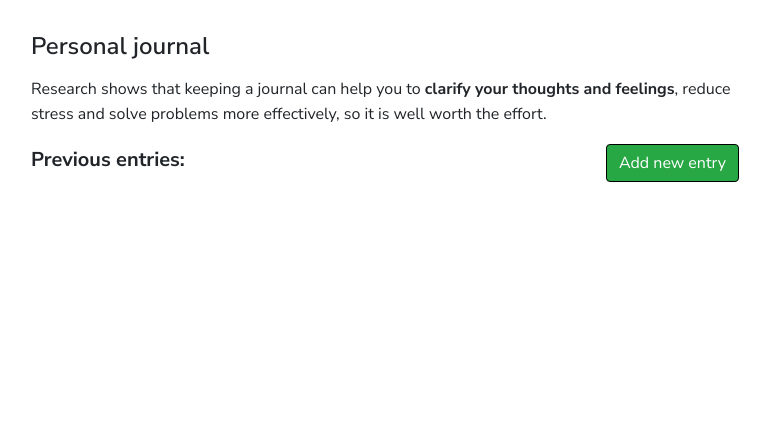
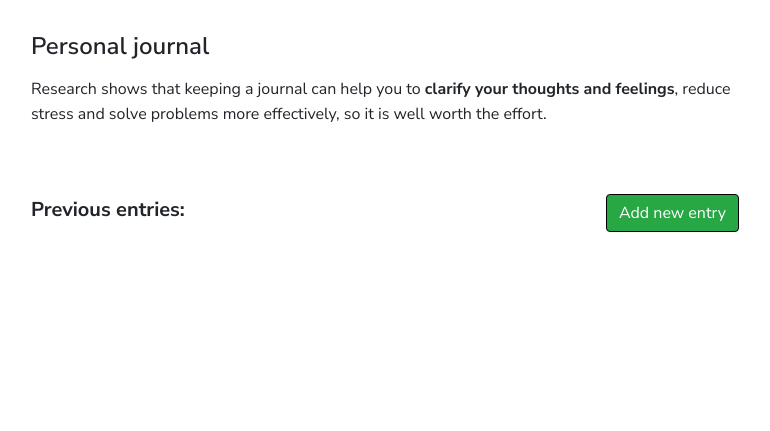
Before and after one commit to vladoprea/anxiety-treatment, a Flask app: page /journal in a window 1280 px wide. Shown: the part 61-492 px from the top of the page, without its empty margins (255-1025 px from the left). Run offline with Flask 2, Linux system fonts and the light colour scheme; data that the repository does not hold is empty; some libraries are stand-ins or nearby versions.

Commit message:
Style journal and tfb_cycle pages

```diff
--- a/static/css/style.css
+++ b/static/css/style.css
@@ -130,6 +130,10 @@ main {
     width: 50%;
 }
 
+.tools-text {
+    margin-bottom: 50px;
+}
+
 
 /*   Headings   */
 h2 {
@@ -153,7 +157,7 @@ h5 {
     font-weight: 600;
 }
 
-.journal-heading {
+.tools-heading {
     font-size: 1.25rem;
     font-weight: 700;
 }
@@ -216,6 +220,11 @@ a {
     text-decoration: none;
 }
 
+.button-style {
+    margin-right: 10px;
+    margin-bottom: 10px;
+}
+
 
 /*    Footer    */
 .footer {
@@ -249,7 +258,7 @@ a {
         width: 60%;
     }
     .tools-box {
-        width: 100%;
+        width: 80%;
     }
     .sym-treat {
         width: 70%;
@@ -288,6 +297,10 @@ a {
     .dashboard {
         width: 100%;
     }
+    .tools-box {
+        width: 100%;
+        padding: 0px;
+    }
 }
 
 @media (max-width:359px) {
--- a/templates/journal.html
+++ b/templates/journal.html
@@ -2,7 +2,7 @@
 
 {% block body %}
 <section class="container tools-box">
-  <div class="container journal-title">
+  <div class="container tools-text">
     <div class="row">
         <div class="col">
             <h4>Personal journal</h4>
@@ -20,7 +20,7 @@
   <div class="container">
     <div class="row">
       <div class="col">
-        <p class="journal-heading">Previous entries:<p>
+        <p class="tools-heading">Previous entries:<p>
       </div>
       <div class="col text-right">
         <button class="btn btn-warning"><a href="{{ url_for('add_journal') }}">Add new entry</a></button>
@@ -43,7 +43,7 @@
                       {{journal.body}}
                     </div>
                     <div class="row">
-                      <div class="col text-right">
+                      <div class="col button-style text-right">
                         <button type="button" class="btn btn-info"><a href="{{url_for('edit_journal', journal_id=journal._id)}}">Edit</a></button>
                         <button type="button" class="btn btn-danger"><a href="{{url_for('delete_journal', journal_id=journal._id)}}">Delete</a></button>
                       </div>
--- a/templates/tfb_cycle.html
+++ b/templates/tfb_cycle.html
@@ -2,7 +2,7 @@
 
 {% block body %}
 <section class="container tools-box">
-  <div class="container journal-title">
+  <div class="container tools-text">
     <div class="row">
         <div class="col">
             <h4>My TFB Cycles</h4>
@@ -35,7 +35,7 @@
   <div class="container">
     <div class="row">
       <div class="col">
-        <p class="journal-heading">Previous entries:<p>
+        <p class="tools-heading">Previous entries:<p>
       </div>
       <div class="col text-right">
         <button class="btn btn-warning"><a href="{{ url_for('add_tought') }}">Add new entry</a></button>
@@ -81,7 +81,7 @@
                       </div>
 
                       <div class="row">
-                        <div class="col text-right">
+                        <div class="col button style text-right">
                           <button type="button" class="btn btn-info"><a href="{{url_for('edit_tought', tought_id=tought._id)}}">Edit</a></button>
                           <button type="button" class="btn btn-danger"><a href="{{url_for('delete_tought', tought_id=tought._id)}}">Delete</a></button>
                         </div>
```
